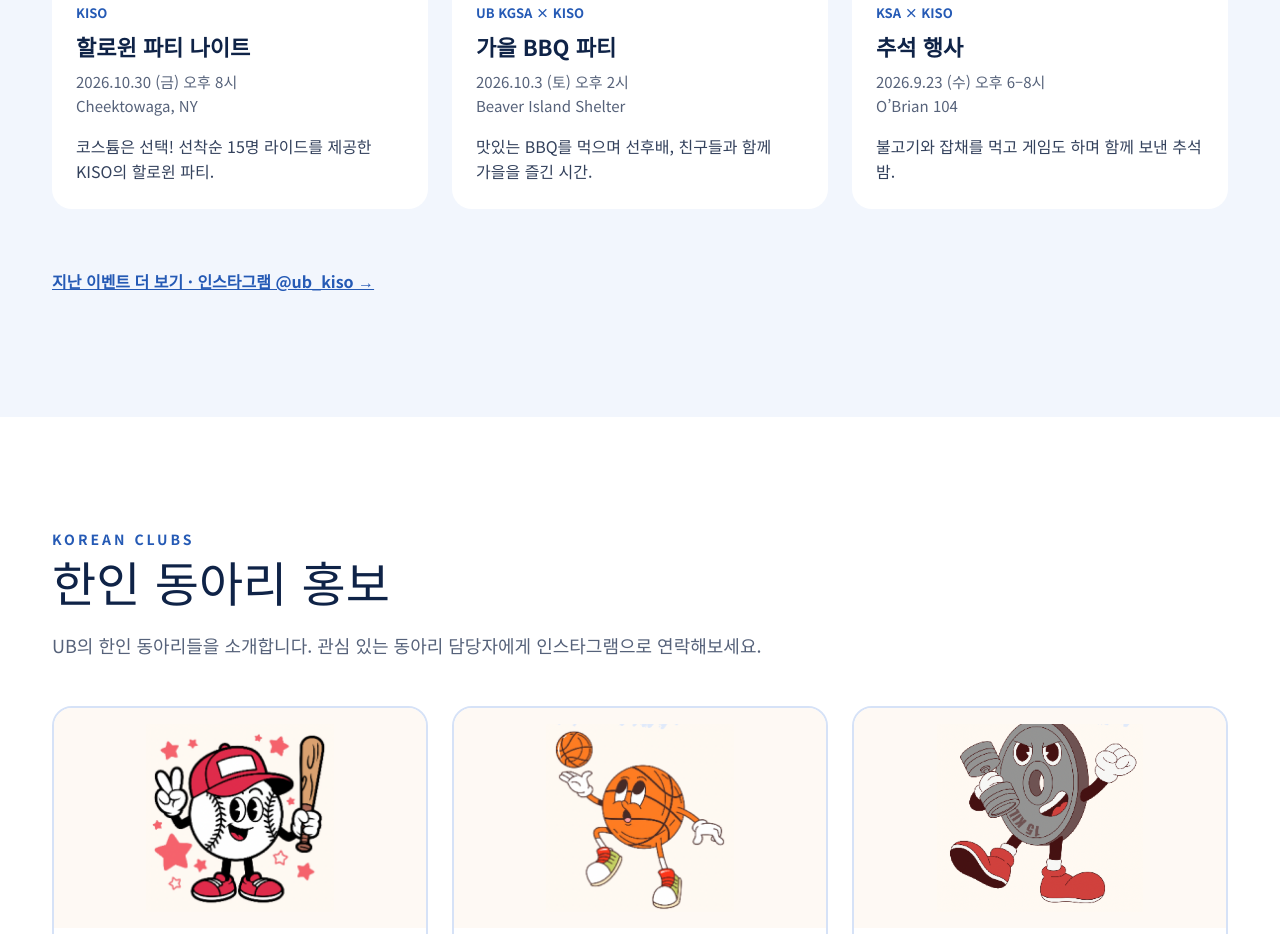
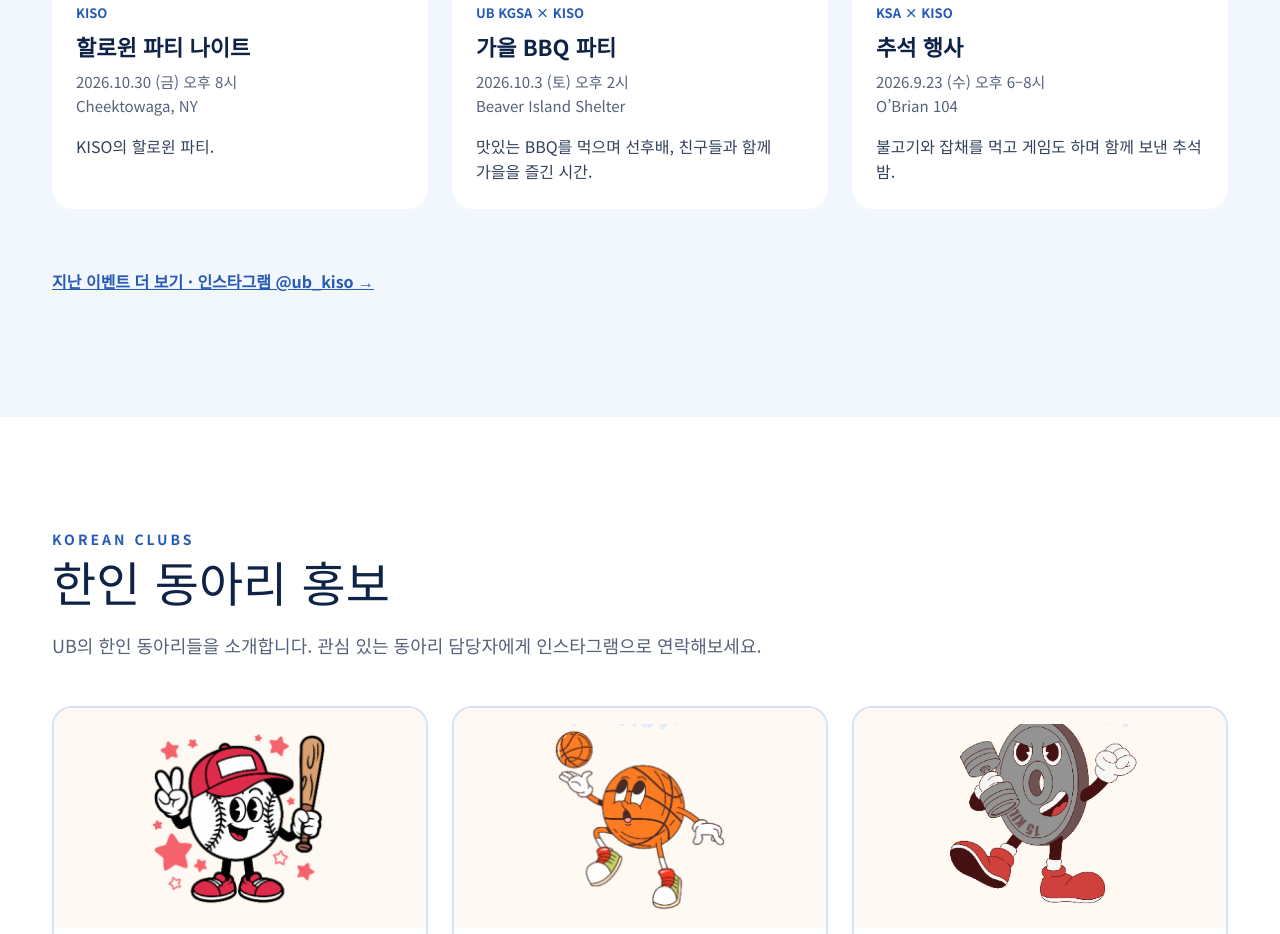
Before and after one commit to chaechaemilk/kiso-website, a plain HTML site: page index.html in a window 1280 px wide. Shown: the part 2711-3645 px from the top of the page. Drawn offline with Linux system fonts and the light colour scheme.

Commit message:
Simplify Halloween party description in index.html
Removed extra details from the Halloween party description.

```diff
--- a/index.html
+++ b/index.html
@@ -140,7 +140,7 @@
                 <span class="host">KISO</span>
                 <h4>할로윈 파티 나이트</h4>
                 <p class="when">2026.10.30 (금) 오후 8시<br>Cheektowaga, NY</p>
-                <p class="desc">코스튬은 선택! 선착순 15명 라이드를 제공한 KISO의 할로윈 파티.</p>
+                <p class="desc"> KISO의 할로윈 파티.</p>
               </div>
             </article>
             <article class="event">
```
